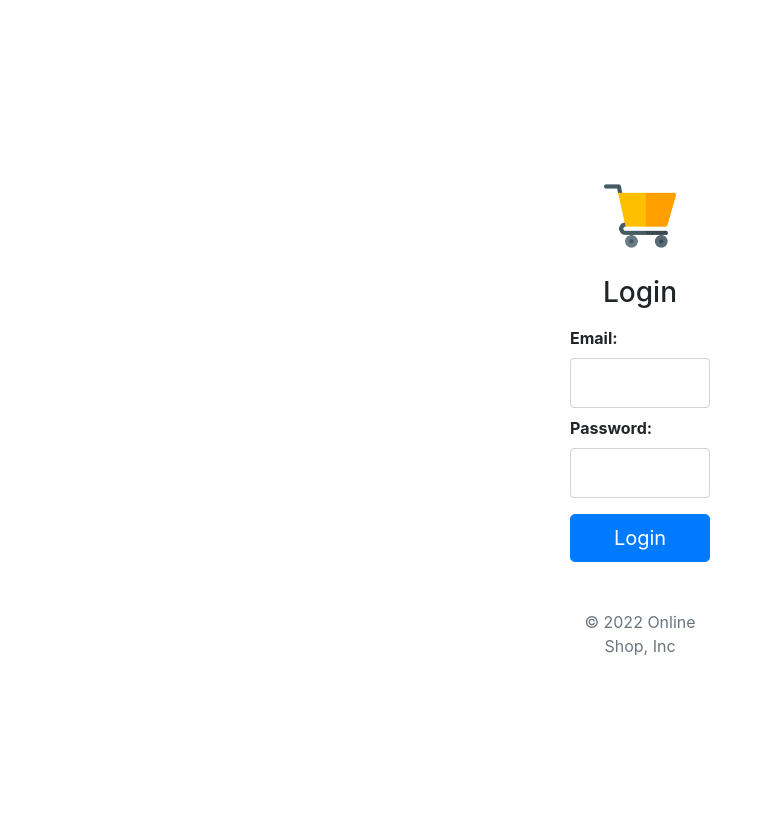
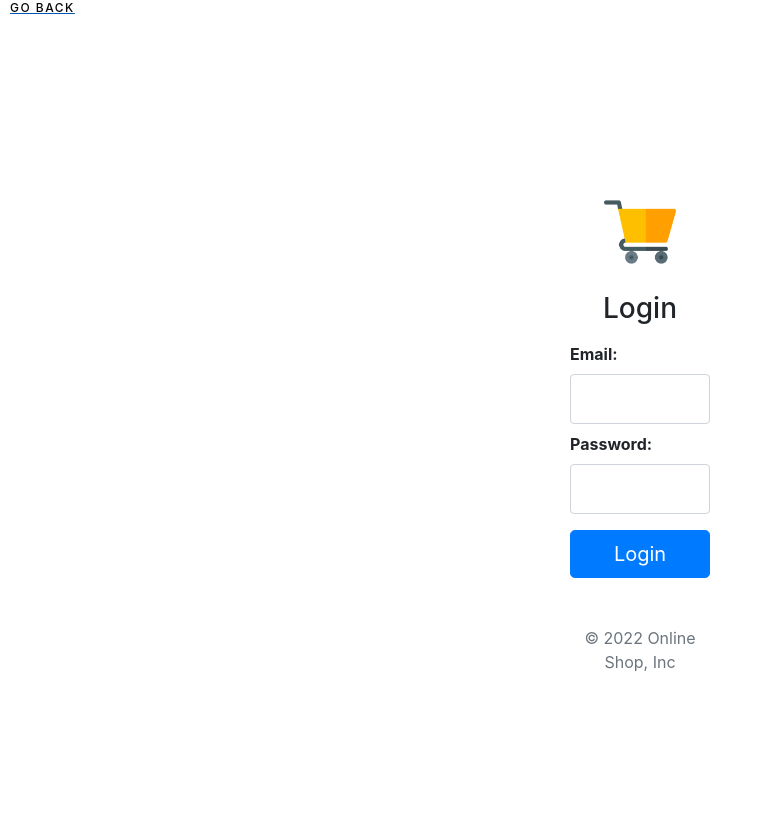
Before and after one commit to garikes/online_market, a Flask app: page /customer/login in a window 1280 px wide. Shown: the top 818 px of the page, without its empty margins (0-763 px from the left). Before the commit the page ends 655 px from the top, so only its background shows below. Run offline with Flask 2, Linux system fonts and the light colour scheme; some libraries are stand-ins or nearby versions.

Commit message:
Fixed bugs for login

```diff
--- a/shop/templates/customer/login.html
+++ b/shop/templates/customer/login.html
@@ -1,8 +1,8 @@
 {% extends "layout.html" %}
 {% block content %}
+    <a href="{{ url_for('home') }}"><p class="page__back">Go back</p></a>
     <div style="margin: 180px 570px; text-align: center">
         <main class="form-signin w-100 m-auto">
-            <form method="post">
             <img class="mb-4" src="../../static/icons/shopping-cart.png" alt="" width="72" height="72">
             <h1 class="h3 mb-3 fw-normal">Login</h1>
 
@@ -10,8 +10,8 @@
             <div style="display: none">
                 {% include '_messages.html' %}
             </div>
+            <form method="post">
                 {{ form.csrf_token }}
-
                 <div class="form-floating" style="text-align: left">
                     {{ render_field(form.email, class="form-control", style="height: 50px") }}
                 </div>
@@ -21,9 +21,21 @@
 
                 <div class="checkbox mb-3">
                 </div>
-                <button class="w-100 btn btn-lg btn-primary" type="submit">Login</button>
+                <input class="w-100 btn btn-lg btn-primary" type="submit" value="Login">
                 <p class="mt-5 mb-3 text-muted">&copy; 2022 Online Shop, Inc</p>
             </form>
         </main>
     </div>
+    <style>
+        .page__back {
+            margin-left: 10px;
+            text-transform: uppercase;
+            text-align: left;
+            font-size: 12px;
+            line-height: 16px;
+            font-weight: 500;
+            color: #080707;
+            letter-spacing: 1.5px;
+        }
+    </style>
 {% endblock content %}
--- a/shop/templates/navbars.html
+++ b/shop/templates/navbars.html
@@ -27,7 +27,7 @@
                 </button>
             {% else %}
                 <button class="nav__item btn-sign-up">
-                    <a href="{{ url_for('customer_register') }}" class="nav-link">Sign in</a>
+                    <a href="{{ url_for('customer_register') }}" class="nav-link">Sign up</a>
                 </button>
                 <button class="nav__item btn-login">
                     <a href="{{ url_for('customerLogin') }}" class="nav-link">Login</a>
```
Also changed, not shown: shop/templates/admin/login.html (+16 -2 lines), shop/templates/admin/register.html (+20 -7 lines), shop/templates/customer/register.html (+29 -15 lines), shop/myshop.db. Lines whose indentation alone changed are shown as unchanged.
